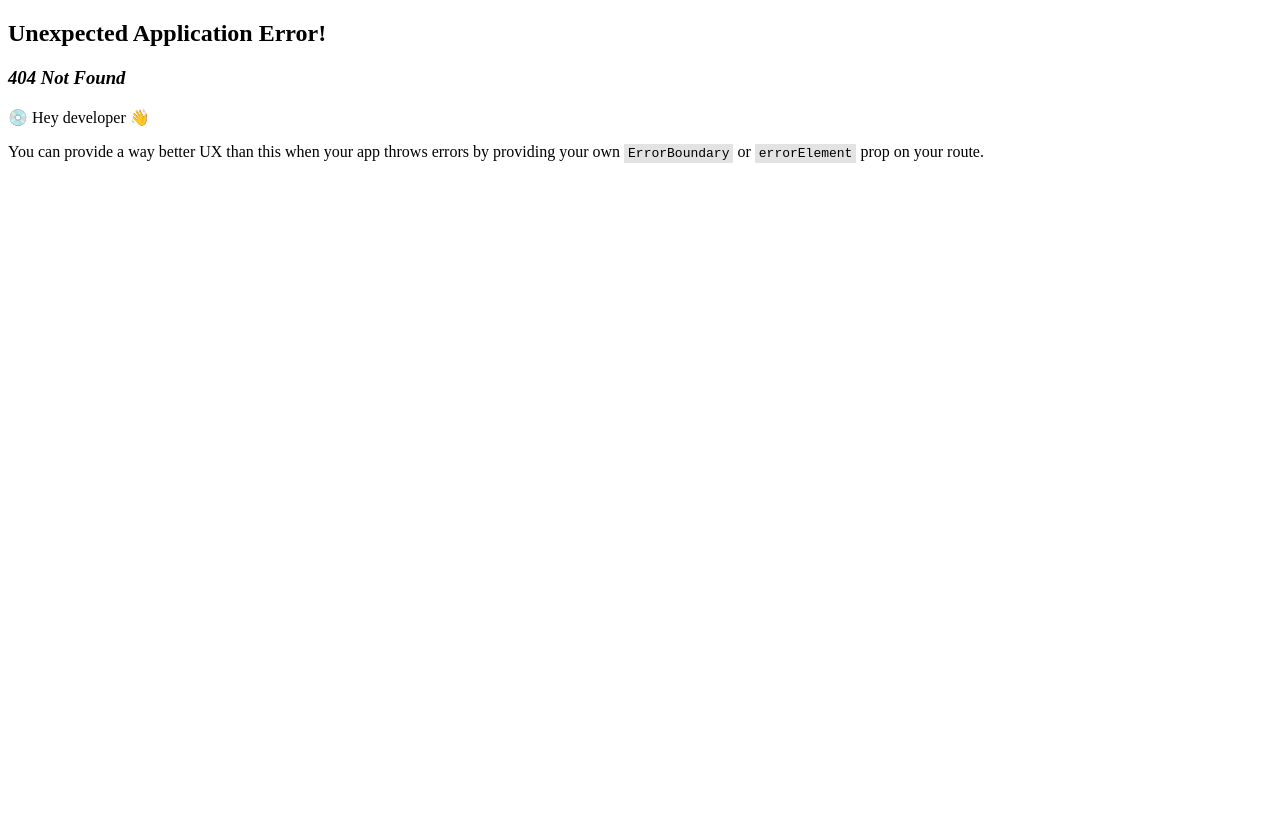
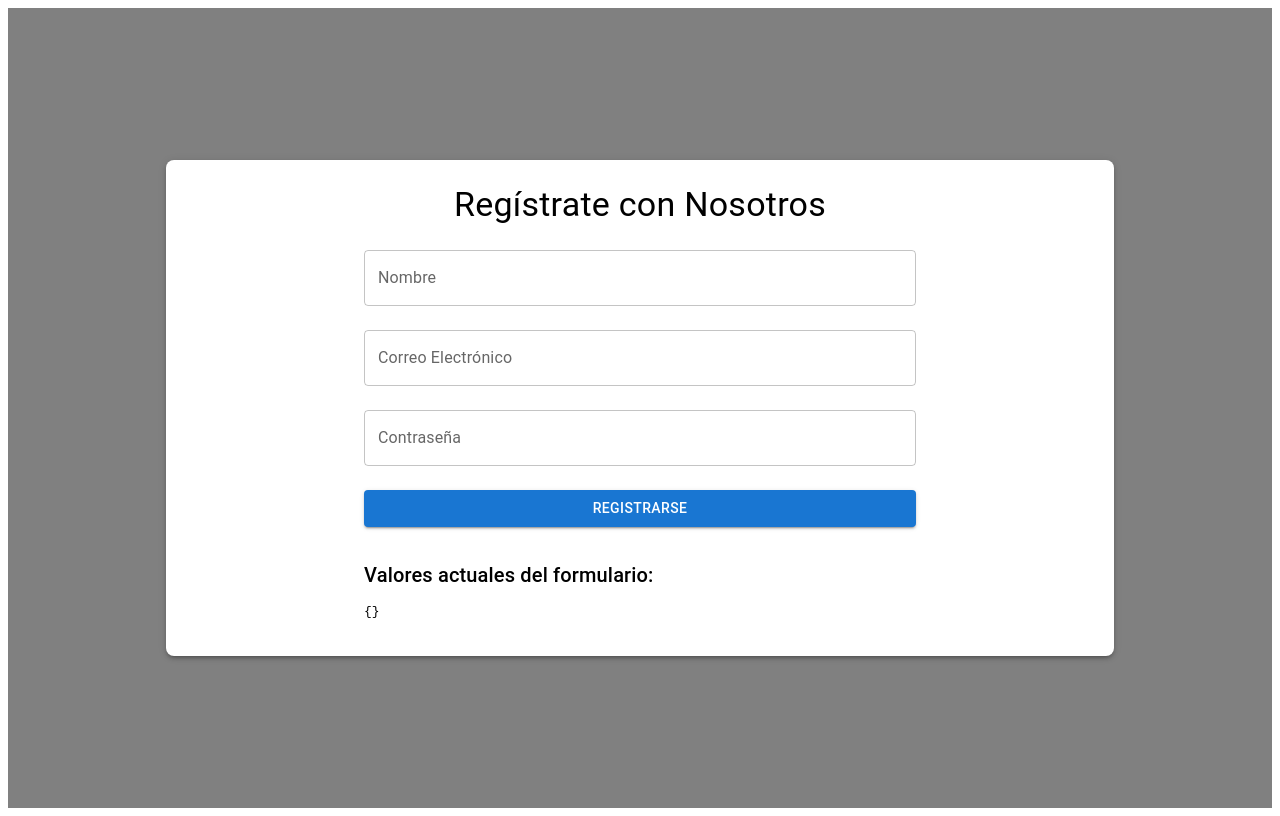
Before and after one commit to AlejandroPerren/Recetas-de-Cocina, a React (Vite) app in the folder frontend/: page /createRecipe in a window 1280 px wide. Before the commit this address had no page. Built offline with nearby package versions, Linux system fonts and the light colour scheme.

Commit message:
Create Recipe Form Start
Start form to create Recipe, Use Endpoint to back

```diff
--- a/frontend/src/common/SummaryApi.ts
+++ b/frontend/src/common/SummaryApi.ts
@@ -15,6 +15,10 @@ const SummaryApi = {
     GetAllRecipes: {
         url: `${backendDomain}/recipes`,
         method: 'get'
+    },
+    CreateNewRecipe:{
+        url: `${backendDomain}/recipes`,
+        method: `post`
     }
 }
 
--- a/frontend/src/network/fetchApiServices.ts
+++ b/frontend/src/network/fetchApiServices.ts
@@ -1,6 +1,7 @@
 import SummaryApi from "../common/SummaryApi";
 import { ApiError, ConflictError } from "../errors/http_errors";
 import { ILogin, ISignUp } from "../models/AuthModel";
+import { IRecipes } from "../models/ServicesModel";
 
 //Reusable function body for requests
 async function fetchData(input: RequestInfo, init?: RequestInit) {
@@ -42,10 +43,18 @@ export async function GetAllRecipes(): Promise<any> {
       method: SummaryApi.GetAllRecipes.method,
   });
 
-  // Verifica si `data.message` es un array
   if (Array.isArray(data.message)) {
-      return data.message; // Devuelve el array de recetas.
+      return data.message;
   }
 
   throw new Error("La estructura de la respuesta del servidor no es válida.");
 }
+export async function CreateNewRecipe(recipe: IRecipes): Promise<any> {
+  return fetchData(SummaryApi.CreateNewRecipe.url, {
+      method: SummaryApi.CreateNewRecipe.method,
+      headers: {
+        "Content-Type": "application/json",
+      },
+      body: JSON.stringify(recipe),
+    });
+}
--- /dev/null
+++ b/frontend/src/pages/CreateRecipeForm.tsx
@@ -0,0 +1,132 @@
+import { Container, Typography, TextField, Button, Box } from '@mui/material';
+import { useForm, Controller } from 'react-hook-form';
+import { yupResolver } from '@hookform/resolvers/yup';
+import { ISignUp } from '../models/AuthModel';
+import { CreateNewRecipe, SignUp } from '../network/fetchApiServices';
+import { useState } from 'react';
+
+
+//Import Schema
+import { newRecipeSchema } from '../yupSchemas/Schemas';
+import { IRecipes } from '../models/ServicesModel';
+const FormRecipe = () => {
+  // React Hook Form Config
+  const {
+    control,
+    handleSubmit,
+    formState: { errors },
+    reset,
+    watch,
+  } = useForm({
+    resolver: yupResolver(newRecipeSchema),
+  });
+
+  const [serverError, setServerError] = useState<string | null>(null);
+
+  const formData = watch();
+
+
+  const onSubmit = async (recipe: IRecipes) => {
+    try {
+      setServerError(null);
+      await CreateNewRecipe(recipe);
+      reset();
+      alert("Inicio de sesión exitoso");
+    } catch (error) {
+      setServerError(`Ocurrió un error al Crear una Receta. Inténtalo de nuevo: ${error}` );
+    }
+  };
+
+  return (
+    <Container maxWidth="sm">
+      <Typography variant="h4" textAlign="center" sx={{ marginBottom: 3 }}>
+        Regístrate con Nosotros
+      </Typography>
+      <form onSubmit={handleSubmit(onSubmit)}>
+        <Box display="flex" flexDirection="column" gap={3}>
+
+          <Controller
+            name="name"
+            control={control}
+            defaultValue=""
+            render={({ field }) => (
+              <Box>
+                <TextField
+                  {...field}
+                  label="Nombre"
+                  variant="outlined"
+                  error={!!errors.name}
+                  fullWidth
+                />
+                <Typography color="error" variant="body2">
+                  {errors.name?.message}
+                </Typography>
+              </Box>
+            )}
+          />
+
+          <Controller
+            name="email"
+            control={control}
+            defaultValue=""
+            render={({ field }) => (
+              <Box>
+                <TextField
+                  {...field}
+                  label="Correo Electrónico"
+                  type="email"
+                  variant="outlined"
+                  error={!!errors.email}
+                  fullWidth
+                />
+                <Typography color="error" variant="body2">
+                  {errors.email?.message}
+                </Typography>
+              </Box>
+            )}
+          />
+
+          <Controller
+            name="password"
+            control={control}
+            defaultValue=""
+            render={({ field }) => (
+              <Box>
+                <TextField
+                  {...field}
+                  label="Contraseña"
+                  type="password"
+                  variant="outlined"
+                  error={!!errors.password}
+                  fullWidth
+                />
+                <Typography color="error" variant="body2">
+                  {errors.password?.message}
+                </Typography>
+              </Box>
+            )}
+          />
+
+          <Button type="submit" variant="contained" color="primary">
+            Registrarse
+          </Button>
+        </Box>
+      </form>
+
+
+      {serverError && (
+        <Typography color="error" variant="body2" sx={{ marginTop: 2 }}>
+          {serverError}
+        </Typography>
+      )}
+
+
+      <Box marginTop={4}>
+        <Typography variant="h6">Valores actuales del formulario:</Typography>
+        <pre>{JSON.stringify(formData, null, 2)}</pre>
+      </Box>
+    </Container>
+  );
+};
+
+export default FormRecipe;
--- a/frontend/src/routes/routes.tsx
+++ b/frontend/src/routes/routes.tsx
@@ -5,6 +5,7 @@ import LoginForm from '../pages/Login';
 import UsersLayout from '../layout/UsersLayout';
 import HomeLayout from '../layout/HomeLayout';
 import Home from '../pages/Home';
+import FormRecipe from '../pages/CreateRecipeForm';
 
 const router = createBrowserRouter([
     {
@@ -28,6 +29,10 @@ const router = createBrowserRouter([
             {
                 path : 'home',
                 element: <Home/>
+            },
+            {
+                path: 'createRecipe',
+                element: <FormRecipe/>
             }
         ]
     },
--- a/frontend/src/yupSchemas/Schemas.ts
+++ b/frontend/src/yupSchemas/Schemas.ts
@@ -23,3 +23,44 @@ export const SignUpSchema = yup.object().shape({
       .min(6, 'La contraseña debe tener al menos 6 caracteres')
       .required('La contraseña es obligatoria'),
   });
+
+
+  // Esquema para validar la creación de una nueva receta
+export const newRecipeSchema = yup.object().shape({
+  title: yup.string().required("Title is required"),
+  description: yup.string().required("Description is required"),
+  ingredients: yup
+      .array()
+      .of(
+          yup.object().shape({
+              name: yup.string().required("Ingredient name is required"),
+              quantity: yup.string().required("Ingredient quantity is required"),
+          })
+      )
+      .min(1, "At least one ingredient is required")
+      .required("Ingredients are required"),
+  steps: yup
+      .array()
+      .of(
+          yup.object().shape({
+              stepNumber: yup
+                  .number()
+                  .min(1, "Step number must be at least 1")
+                  .required("Step number is required"),
+              instruction: yup
+                  .string()
+                  .required("Step instruction is required"),
+          })
+      )
+      .min(1, "At least one step is required")
+      .required("Steps are required"),
+  cookingTime: yup
+      .number()
+      .min(1, "Cooking time must be at least 1 minute")
+      .required("Cooking time is required"),
+  type: yup.string().required("Type is required"),
+  image: yup
+      .string()
+      .url("Image must be a valid URL")
+      .required("Image is required"),
+});
```
